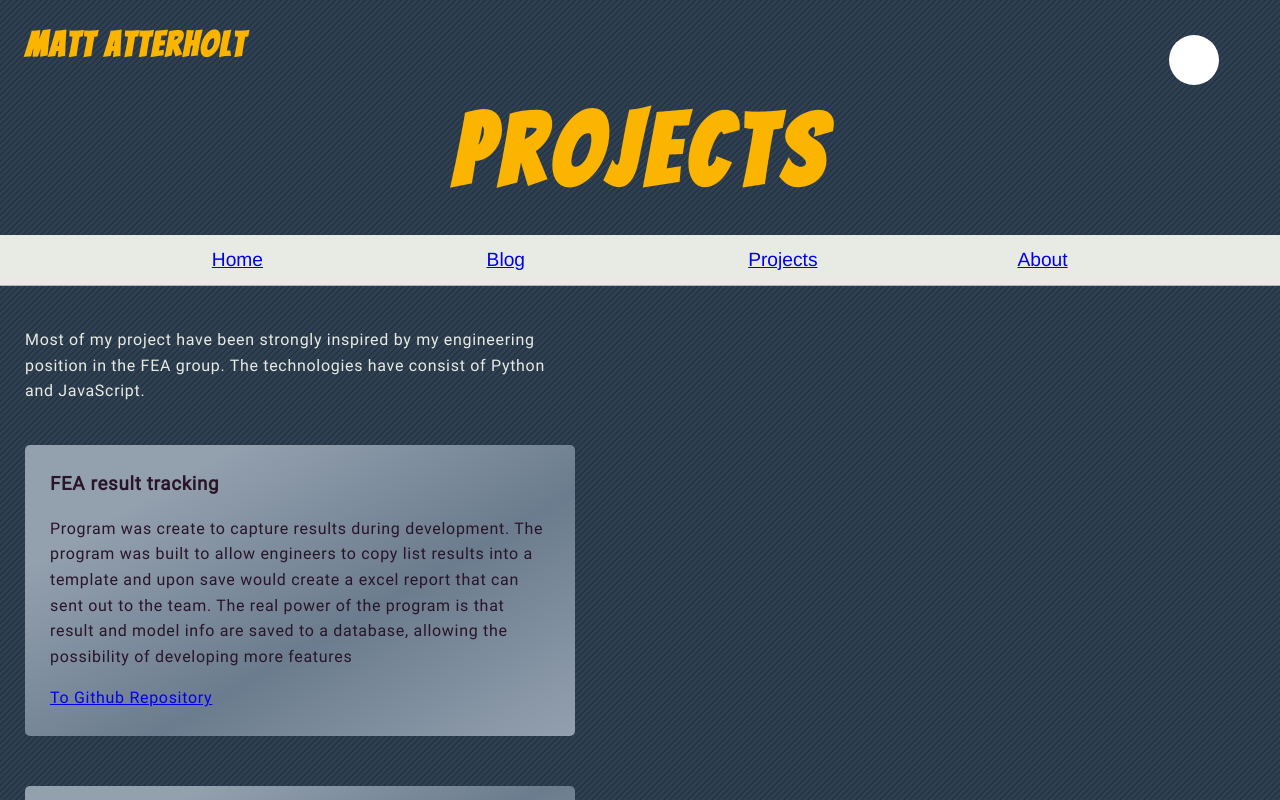
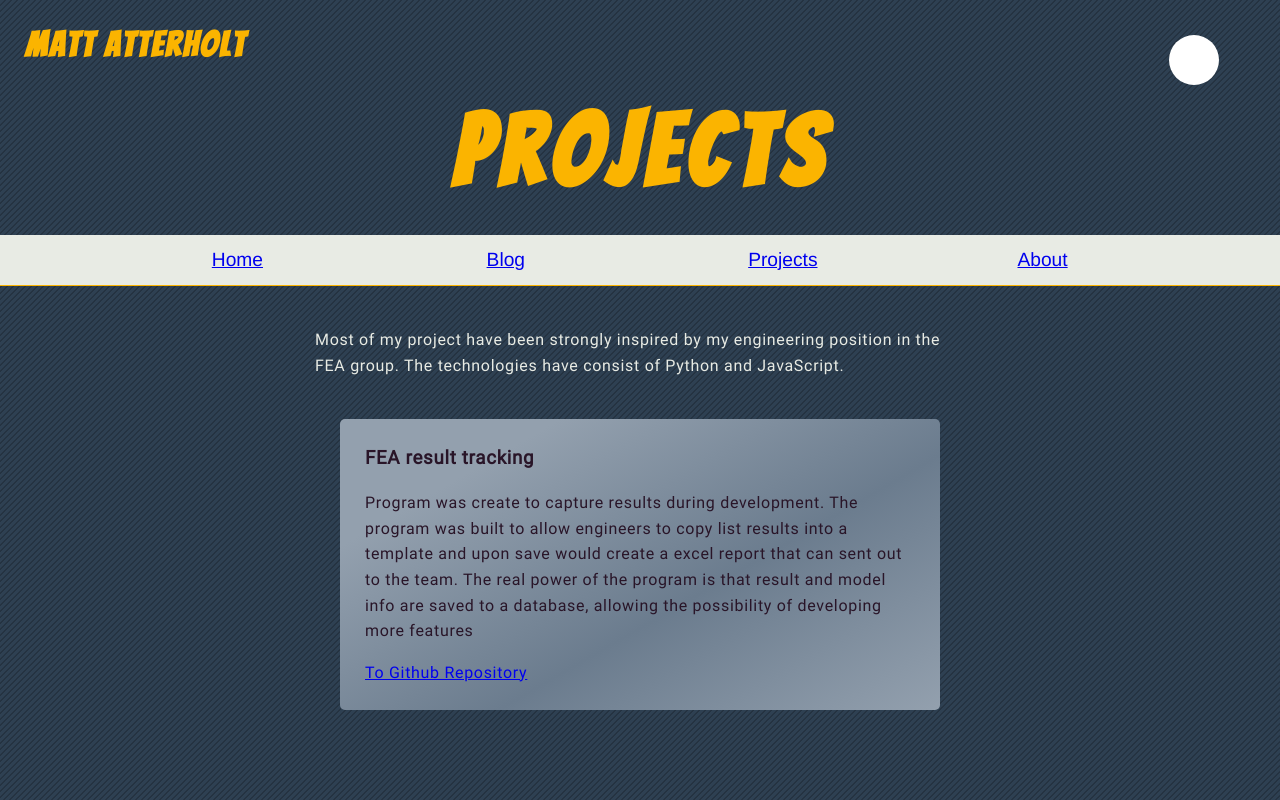
Before and after one commit to matterholt/matterPage, a Next.js app in the folder web/: page /projects in a window 1280 px wide. Shown: the top 800 px of the page. Built offline with nearby package versions, Linux system fonts and the light colour scheme.

Commit message:
update head, css style layout lg screen

```diff
--- /dev/null
+++ b/web/component/Head.js
@@ -0,0 +1,11 @@
+import Head from "next/head";
+
+export default () => (
+  <div>
+    <Head>
+      <title>This page has a title 🤔</title>
+      <meta charSet="utf-8" />
+      <meta name="viewport" content="initial-scale=1.0, width=device-width" />
+    </Head>
+  </div>
+);
--- a/web/component/Layout.js
+++ b/web/component/Layout.js
@@ -1,4 +1,5 @@
 import React from "react";
+import Head from "./Head";
 import Nav from "./nav";
 import Header from "./Header";
 import Footer from "./Footer";
@@ -6,6 +7,8 @@
 export default function Layout(props) {
   const { title } = props;
   return (
+    <>
+      <Head />
       <div className="layout">
         <Header pageName={title} />
         <Nav />
@@ -18,5 +21,6 @@
           }
         `}</style>
       </div>
+    </>
   );
 }
--- a/web/data/projectList.js
+++ b/web/data/projectList.js
@@ -1,14 +1,19 @@
 const repos = [
   {
     title: "FEA result tracking",
-    tags: ["Python"],
+    tags: ["Python", "Pandas"],
     content:
       "Program was create to capture results during development. The program was built to allow engineers to\
       copy list results into a template and upon save would create a excel report that can sent out to the team.\
       The real power of the program is that result and model info are saved to a database, allowing the possibility\
        of developing more features",
     link: "https://github.com/matterholt/result_project_tracking"
-  },
+  }
+];
+export default repos;
+
+const hold_need_Check = [
+  ,
   {
     title: "Abaqus Static curve script",
     content:
@@ -54,4 +59,3 @@
     link: "https://github.com/matterholt/fea_tracker"
   }
 ];
-export default repos;
--- a/web/style/style.css
+++ b/web/style/style.css
@@ -59,10 +59,10 @@
 
 .content {
     min-height: 100vh;
-    max-width: 550px;
+    max-width: 100vw;
     display: flex;
     flex-flow: column;
-    justify-items: center;
+    align-items: center;
     padding: 15px;
     line-height: 1.6;
     letter-spacing: 0.7px;
@@ -74,10 +74,6 @@
 
 }
 
-.writeup {
-    grid-column-start: 2;
-    grid-row-start: 2;
-}
 
 .content__container {
     list-style: none;
@@ -104,6 +100,5 @@
 }
 
 .description {
-    grid-column: 2;
-    grid-row: 1;
+    max-width: 650px;
 }
```
Lines whose indentation alone changed are shown as unchanged.
